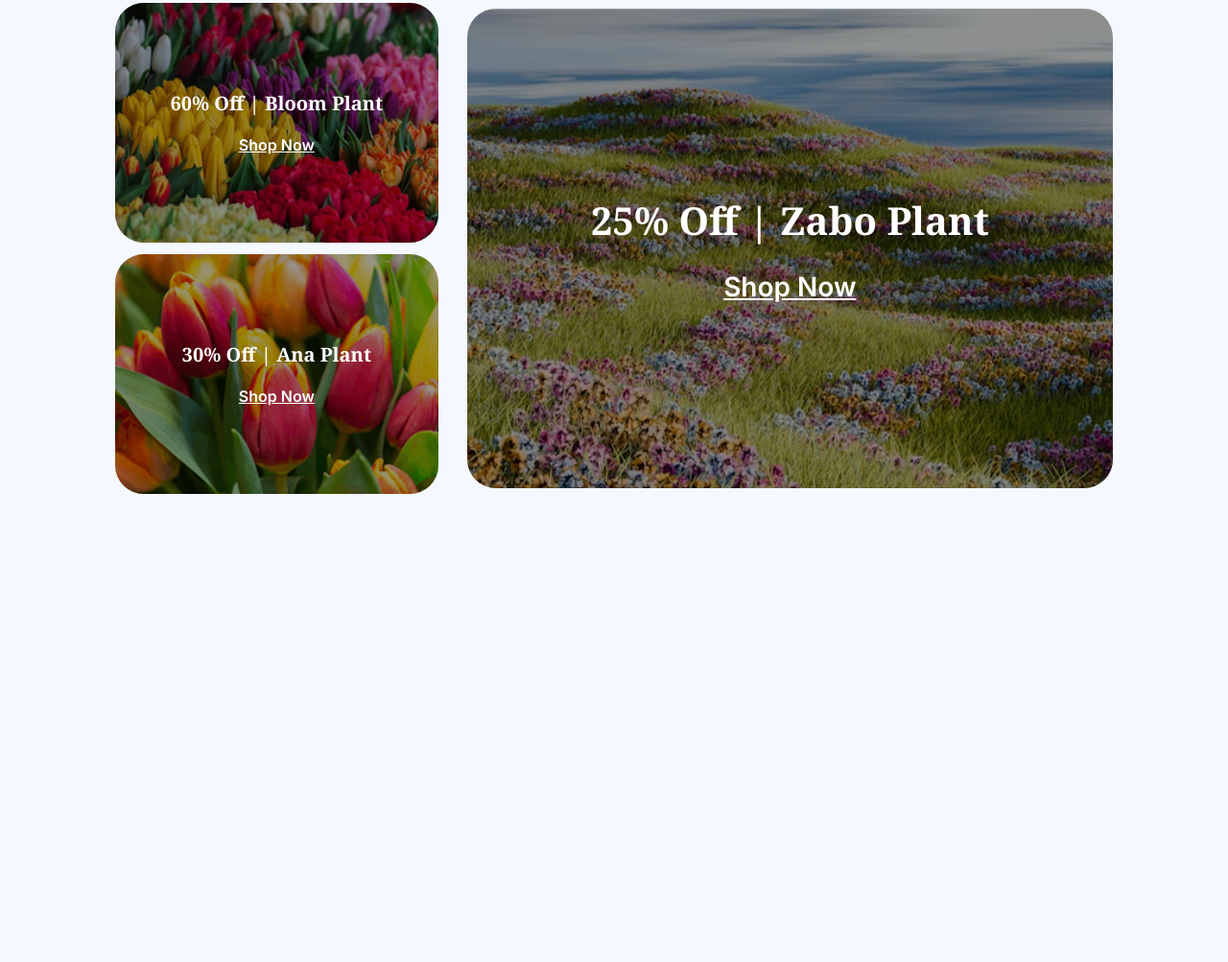
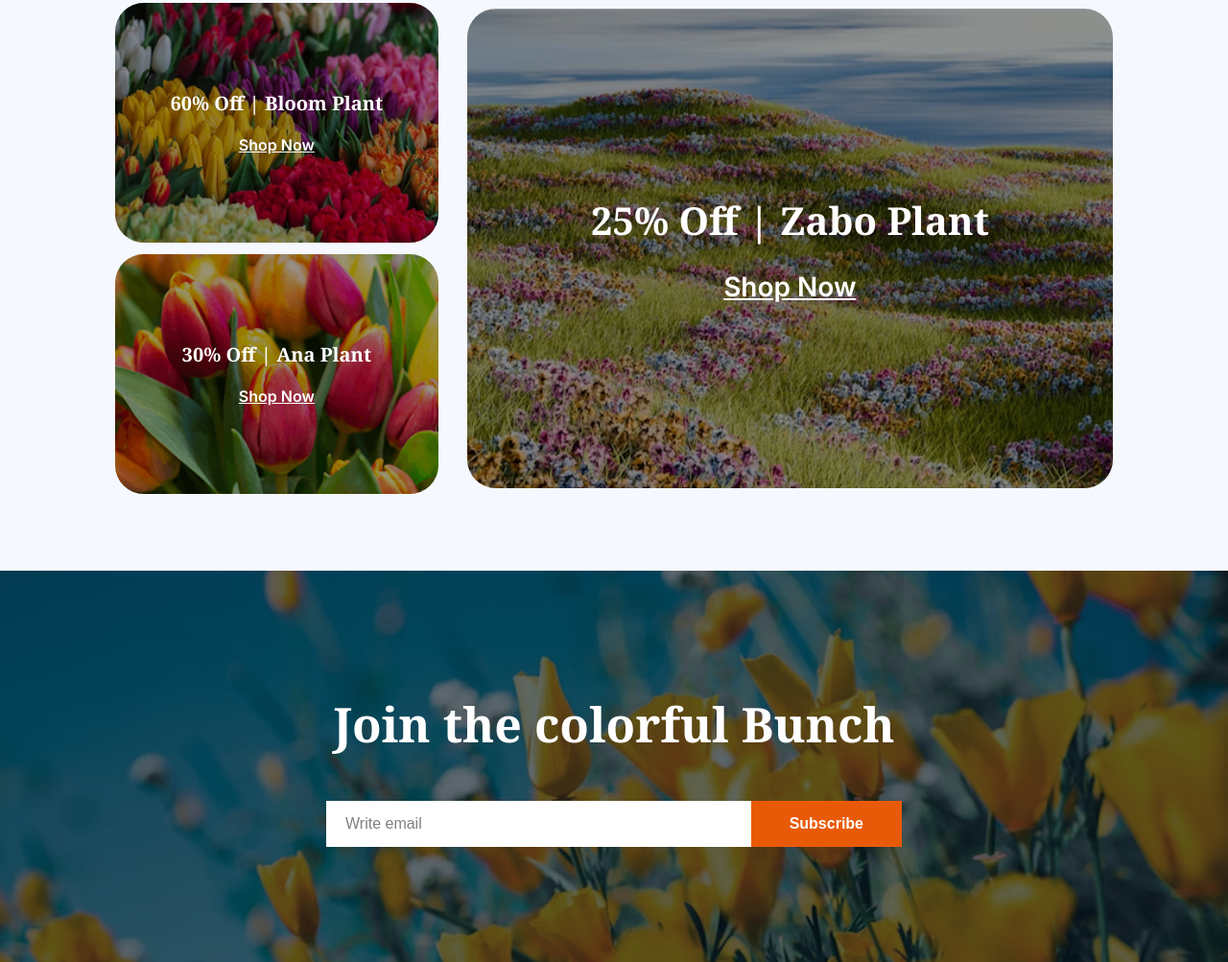
Before and after one commit to sakil-ahamed007/Assignment-2, a plain HTML site: page index.html in a window 1280 px wide. Shown: the part 2995-3998 px from the top of the page at 96% size. Before the commit the page ends 3590 px from the top, so only its background shows below. Drawn offline with Linux system fonts and the light colour scheme; files whose address does not match are found by name.

Commit message:
added join section

```diff
--- a/index.html
+++ b/index.html
@@ -262,6 +262,27 @@
         </div>
     </section>
 
+    <!-- Join Section -->
+    <section class="join-section">
+
+        <div class="join-overlay"></div>
+        <div class="join-container">
+            <h2 class="join-title">
+                Join the colorful Bunch
+            </h2>
+            <div class="join-form">
+                <input
+                    type="email"
+                    placeholder="Write email"
+                    class="join-input"
+                >
+                <button class="join-button">
+                    Subscribe
+                </button>
+            </div>
+        </div>
+    </section>
+
 
 </body>
 </html>
--- a/style/styles.css
+++ b/style/styles.css
@@ -436,3 +436,69 @@ img {
 .desktop-only {
     display: block;
 }
+
+/* Join Section */
+.join-section {
+    background-image: url('../images/news-letter-bg.png');
+    background-size: cover;
+    background-position: center;
+    padding: 120px 0;
+    position: relative;
+}
+
+.join-overlay {
+    position: absolute;
+    inset: 0;
+    background: rgba(0, 0, 0, 0.4);
+}
+
+.join-container {
+    max-width: 800px;
+    margin: 0 auto;
+    padding: 0 20px;
+    text-align: center;
+    position: relative;
+    z-index: 1;
+}
+
+.join-title {
+    font-family: 'Noto Serif', serif;
+    font-weight: 700;
+    color: white;
+    font-size: 50px;
+    margin-bottom: 40px;
+}
+
+.join-form {
+    display: flex;
+    max-width: 600px;
+    margin: 0 auto;
+}
+
+.join-input {
+    flex: 1;
+    padding: 15px 20px;
+    font-size: 16px;
+    border: none;
+    outline: none;
+    color: rgba(0, 0, 0, 0.5);
+}
+
+.join-input::placeholder {
+    color: rgba(0, 0, 0, 0.5);
+}
+
+.join-button {
+    background: #e95a08;
+    color: white;
+    border: none;
+    padding: 15px 40px;
+    font-size: 16px;
+    font-weight: 600;
+    cursor: pointer;
+    transition: background-color 0.3s ease;
+}
+
+.join-button:hover {
+    background: #d25107;
+}
```
